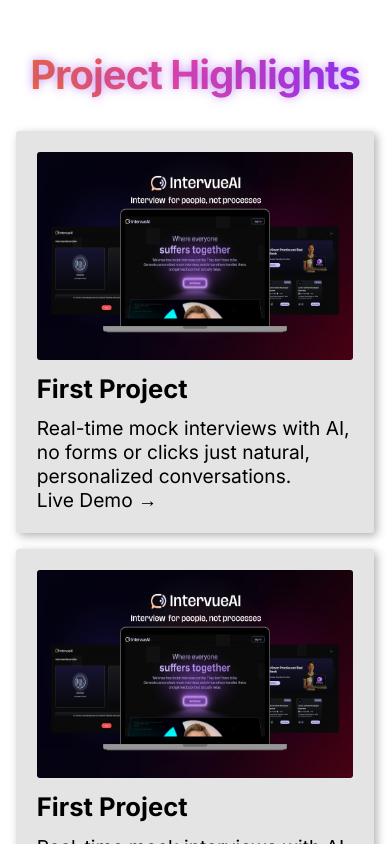
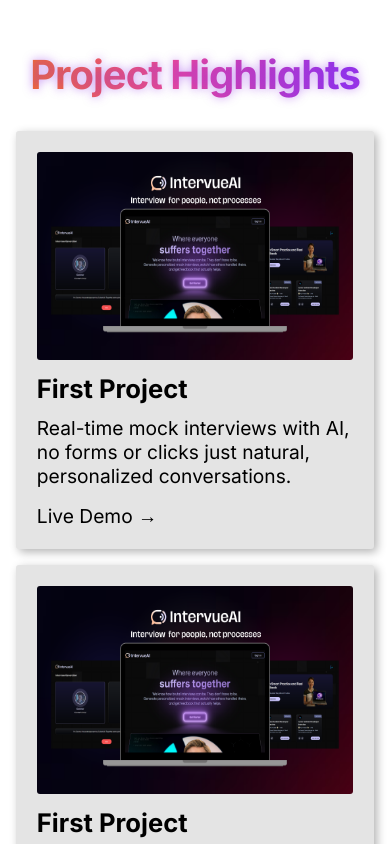
Before and after one commit to IanValdovinos/iansvg.io, a React (Vite) app: page / in a window 390 px wide. Shown: the part 820-1664 px from the top of the page. Built offline with nearby package versions, Linux system fonts and the light colour scheme.

Commit message:
Fix Project card mobile size

```diff
--- a/src/Components/ProjectCard/ProjectCard.module.css
+++ b/src/Components/ProjectCard/ProjectCard.module.css
@@ -52,6 +52,6 @@
 /* Mobile (up to 767px) */
 @media (max-width: 767px) {
   .projectCard {
-    width: 100%;
+    gap: 1rem;
   }
 }
```
